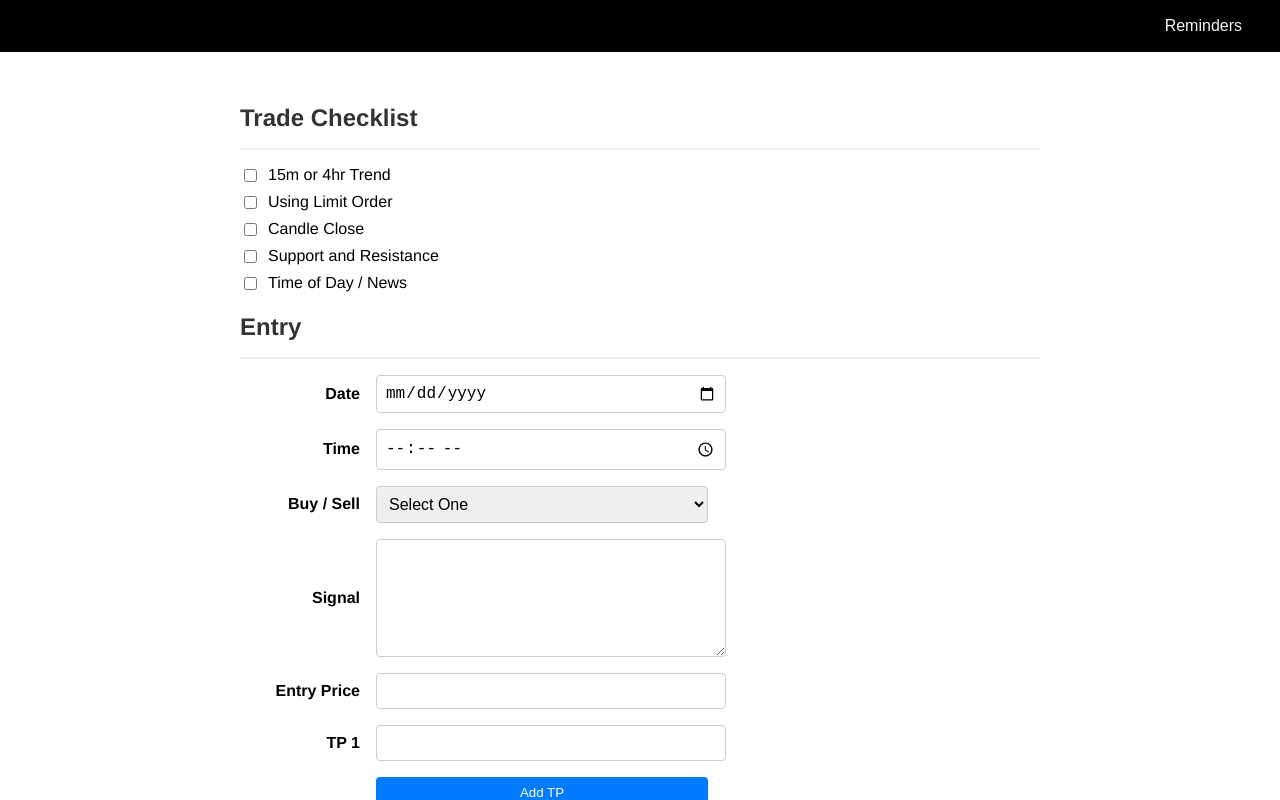
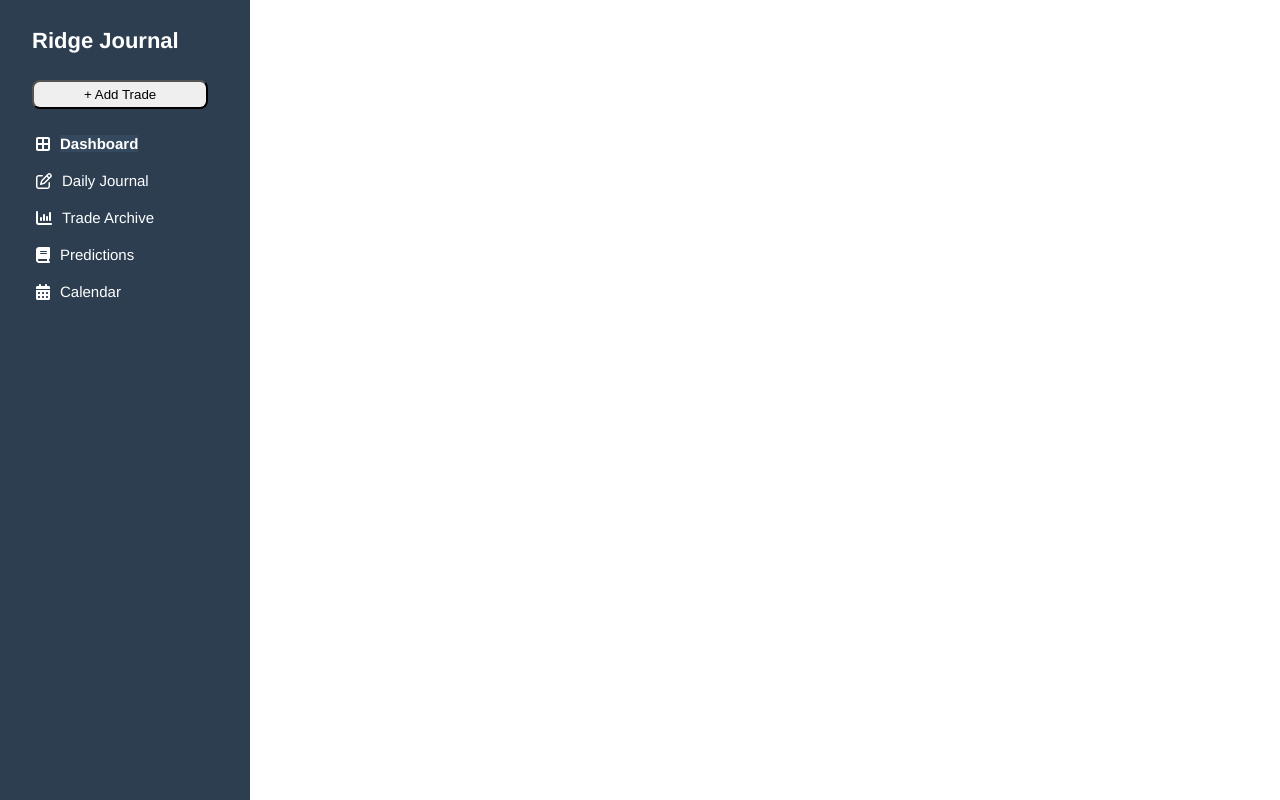
Before and after one commit to scrsund/trading-journal, a Vue app: page /dashboard in a window 1280 px wide. Shown: the top 800 px of the page. Built offline with nearby package versions, Linux system fonts and the light colour scheme.

Commit message:
new dashboard sidebar

```diff
--- a/package.json
+++ b/package.json
@@ -11,6 +11,7 @@
     "@fortawesome/fontawesome-free": "^6.6.0",
     "core-js": "^3.8.3",
     "vue": "^3.2.13",
+    "vue-router": "^4.4.5",
     "vuex": "^4.0.2"
   },
   "devDependencies": {
--- a/src/App.vue
+++ b/src/App.vue
@@ -12,22 +12,25 @@ Pages:
 -->
 
 <template>
-  <TheHeader />
-  <!-- <TheSidebar /> -->
-  <TradingEntry></TradingEntry>
+  <!-- <TheHeader /> -->
+  <router-view>
+    <TheSidebar />
+
+  </router-view>
+  <!-- <TradingEntry></TradingEntry> -->
 </template>
 
 <script>
-import TradingEntry from "./components/TradingEntry.vue";
-import TheHeader from "./components/layout/TheHeader.vue";
-// import TheSidebar from "./components/layout/TheSidebar.vue";
+// import TradingEntry from "./components/TradingEntry.vue";
+// import TheHeader from "./components/layout/TheHeader.vue";
+import TheSidebar from "./components/layout/TheSidebar.vue";
 
 export default {
   name: "App",
   components: {
-    TradingEntry,
-    TheHeader,
-    // TheSidebar,
+    // TradingEntry,
+    // TheHeader,
+    TheSidebar,
   },
 };
 </script>
--- a/src/components/layout/TheSidebar.vue
+++ b/src/components/layout/TheSidebar.vue
@@ -1,12 +1,17 @@
 <template>
   <aside class="sidebar">
+    <h1>Ridge Journal</h1>
+    <button class="add-trade-btn">+ Add Trade</button>
     <nav>
-      <ul>
-        <li><router-link to="/dashboard">Dashboard</router-link></li>
+      <ul class="sidebar-items">
+        <li><i class="fa-solid fa-border-all"></i><router-link to="/dashboard">Dashboard</router-link></li>
+        <li><i class="fa-regular fa-pen-to-square"></i><router-link to="/dailyjournal">Daily Journal</router-link></li>
+        <li><i class="fa-solid fa-chart-column"></i><router-link to="/tradearchive">Trade Archive</router-link></li>
+        <li><i class="fa-solid fa-book"></i><router-link to="/predictions">Predictions</router-link></li>
+        <li><i class="fa-solid fa-calendar-days"></i><router-link to="/calendar">Calendar</router-link></li>
       </ul>
     </nav>
   </aside>
-
 </template>
 
 <script>
@@ -27,20 +32,42 @@ export default {
   padding-top: 20px;
 }
 
+h1 {
+  margin-top: 0;
+  margin-left: 2rem;
+  font-size: 22px;
+  padding: .5rem 0;
+}
+
+.add-trade-btn {
+  margin-left: 2rem;
+  padding: 5px 50px;
+  border-radius: .5rem;
+  cursor: pointer;
+}
+
 nav ul {
   list-style-type: none;
   padding: 0;
 }
 
+.sidebar-items {
+  margin-left: 1rem;
+}
+
 nav ul li {
   padding: 10px 20px;
+  display: flex;
+  align-items: center;
+  gap: 10px;
 }
 
 nav ul li a {
   color: white;
   text-decoration: none;
-  font-size: 18px;
-  display: block;
+  font-size: 15px;
+  display: flex;
+  align-items: center;
   transition: 0.3s;
 }
 
@@ -48,6 +75,13 @@ nav ul li a:hover {
   background-color: #34495e;
 }
 
+nav ul li i {
+  margin-right: 10px;
+  width: 20px;
+  text-align: center;
+  font-weight: 300;
+}
+
 .router-link-active {
   background-color: #34495e;
   font-weight: bold;
--- a/src/main.js
+++ b/src/main.js
@@ -1,11 +1,12 @@
 import { createApp } from "vue";
 import App from "./App.vue";
 import store from "./store/index.js";
-// import router from "./router";
+import router from "./router";
 import "@fortawesome/fontawesome-free/css/all.css";
 import "@fortawesome/fontawesome-free/js/all.js";
 
 const app = createApp(App);
 
 app.use(store);
+app.use(router);
 app.mount("#app");
--- /dev/null
+++ b/src/pages/TheDashboard.vue
@@ -0,0 +1,9 @@
+<template>
+  <h1>hi</h1>
+</template>
+
+<script>
+</script>
+<style scoped>
+
+</style>
--- /dev/null
+++ b/src/router.js
@@ -0,0 +1,13 @@
+import { createRouter, createWebHistory } from "vue-router";
+
+import TheDashboard from "./pages/TheDashboard.vue";
+
+const router = createRouter({
+  history: createWebHistory(),
+  routes: [
+    {path: '/', redirect: '/dashboard'},
+    {path: '/dashboard', component: TheDashboard}
+  ]
+})
+
+export default router;
```
Also changed, not shown: 1 other file (tests, documents, lock files or other folders).
